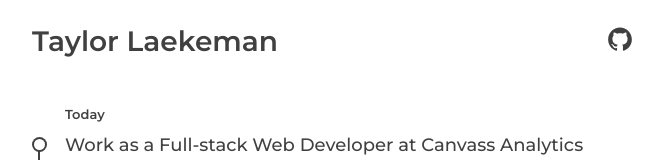
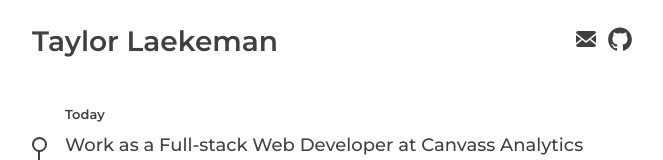
Before and after one commit to taylorlaekeman/tjlaekem, a React (Create React App) app: page / in a window 1280 px wide. Shown: the top 160 px of the page, without its empty margins (308-971 px from the left). Built offline with nearby package versions, Linux system fonts and the light colour scheme.

Commit message:
add email icon (#14)

```diff
--- a/src/components/App.js
+++ b/src/components/App.js
@@ -1,6 +1,7 @@
 import React from 'react';
 import styled, { ThemeProvider } from 'styled-components';
 
+import { ReactComponent as UnstyledEnvelope } from 'assets/envelope.svg';
 import { ReactComponent as UnstyledGithub } from 'assets/github.svg';
 import Event from 'components/Event';
 import Global from 'styles/Global';
@@ -26,13 +27,22 @@ const Article = styled.article`
 const Header = styled.header`
   grid-area: header;
   display: grid;
-  grid-template-areas: 'name github';
-  grid-template-columns: 1fr min-content;
+  grid-template-areas: 'name envelope github';
+  grid-template-columns: 1fr min-content min-content;
+  grid-gap: 12px;
   align-items: center;
   ${responsivePadding}
 `;
 
+const Envelope = styled(UnstyledEnvelope)`
+  grid-area: envelope;
+  fill: ${props => props.theme.colours.icon};
+  height: 20px;
+  width: 20px;
+`;
+
 const Github = styled(UnstyledGithub)`
+  grid-area: github;
   fill: ${props => props.theme.colours.icon};
   height: 24px;
   width: 24px;
@@ -143,6 +153,9 @@ export default () => {
       <Article>
         <Header>
           <h1>Taylor Laekeman</h1>
+          <a href="mailto:taylor.laekeman@gmail.com">
+            <Envelope />
+          </a>
           <a href="https://github.com/tjlaekem">
             <Github />
           </a>
@@ -232,6 +245,9 @@ export default () => {
         <Footer>
           <List>
             <Item>
+              <Link href="mailto:taylor.laekeman@gmail.com">Email</Link>
+            </Item>
+            <Item>
               <Link href="https://github.com/tjlaekem">GitHub</Link>
             </Item>
             <Item>
```
Also changed, not shown: src/assets/envelope.svg (added).
